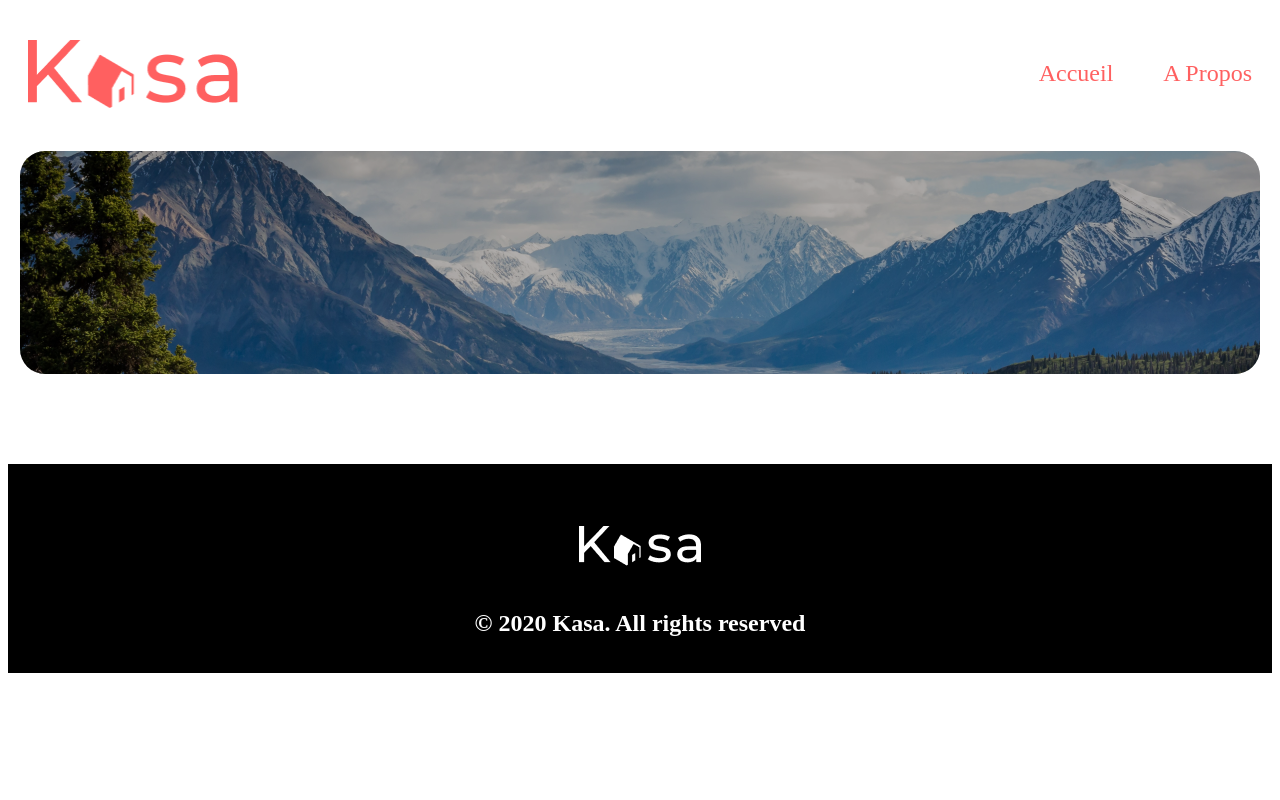
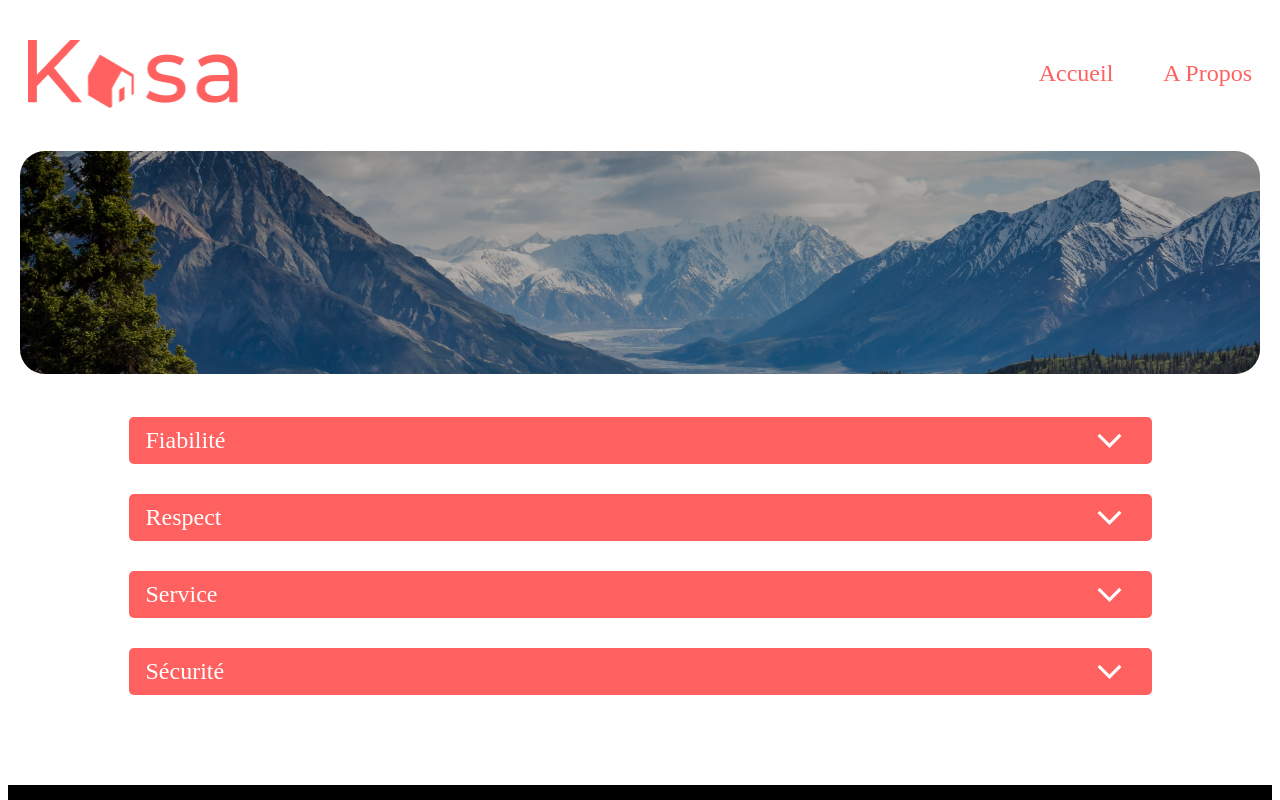
Before and after one commit to VansingleN/P7, a React (Create React App) app: page /Apropos in a window 1280 px wide. Shown: the top 800 px of the page. Built offline with nearby package versions, Linux system fonts and the light colour scheme.

Commit message:
Finition du composant collapse + fichier collapseContent.json

```diff
--- a/src/components/Collapse/Collapse.css
+++ b/src/components/Collapse/Collapse.css
@@ -0,0 +1,64 @@
+
+  .collapse_open {
+
+    color: #FF6060;
+    background-color: #F7F7F7;
+    margin: 0px auto;
+    margin-bottom: 30px;
+    max-width: 1023px;
+    border-radius: 5px;
+  }
+
+  .collapse_open p {
+    padding: 35px 17px 17px 17px;
+    margin: 0;
+    font-size: 24px;
+    font-weight: 300;
+  }
+
+  .collapse_open img {
+    transform: rotate(180deg);
+  }
+
+  .collapse_closed {
+    margin: 0px auto;
+    max-width: 1023px;
+    margin-bottom: 30px;
+  }
+
+  .collapse_button {
+    display: flex;
+    align-items: center;
+    justify-content: space-between;
+    background-color: #FF6060;
+    color: white;
+    width: 100%;
+    height: 47px;
+    font-size: 24px;
+    padding: 0 30px 0 17px;
+    border: none;
+    border-radius: 5px;
+    cursor: pointer;
+  }
+
+  @media screen and (max-width: 768px) {
+
+    .collapse_button {
+      font-size: 12px;
+      padding-left: 10px;
+      height: 30px;
+    }
+
+    .collapse_closed img {
+      width: 15px;
+    }
+
+    .collapse_open img {
+      width: 15px;
+    }
+
+    .collapse_open p {
+      font-size: 12px;
+      padding: 15px 10px 45px 10px;
+    }
+  }
--- a/src/components/Collapse/Collapse.js
+++ b/src/components/Collapse/Collapse.js
@@ -0,0 +1,26 @@
+import "./Collapse.css"
+import { useState } from "react"
+import vector from "../../assets/vector.png"
+
+
+function Collapse({ title, content }) {
+    const [isOpen, setIsOpen] = useState(false)
+    return isOpen ? (
+        <div className="collapse_open">
+            <button className="collapse_button" onClick={() => setIsOpen(false)}>
+                {title}
+                <img src={vector} alt="flèche d'ouverture" />
+            </button>
+            <p>{content}</p>
+        </div>
+    ) : (
+        <div className="collapse_closed">
+            <button className="collapse_button" onClick={() => setIsOpen(true)}>
+                {title}
+                <img src={vector} alt="flèche d'ouverture" />
+            </button>
+        </div>
+    )
+}
+
+export default Collapse;
--- a/src/data/apartments.json
+++ b/src/data/apartments.json
@@ -41,7 +41,7 @@
     "https://s3-eu-west-1.amazonaws.com/course.oc-static.com/projects/front-end-kasa-project/accommodation-1-5.jpg",
     "https://s3-eu-west-1.amazonaws.com/course.oc-static.com/projects/front-end-kasa-project/accommodation-1-6.jpg"
     ],
-    "description": "Profitez du charme de la vie parisienne dans un magnifique appartement. A 3 minutes à pied du Canl Saint Martin, vous serez proche des transports, mais également de nombreux commerces. L'appartement est tout équipé, et possède également un parking pour ceux qui souhaitent se déplacer en voiture.",
+    "description": "Profitez du charme de la vie parisienne dans un magnifique appartement. A 3 minutes à pied du Canal Saint Martin, vous serez proche des transports, mais également de nombreux commerces. L'appartement est tout équipé, et possède également un parking pour ceux qui souhaitent se déplacer en voiture.",
     "host": {
     "name": "Della Case",
     "picture": "https://s3-eu-west-1.amazonaws.com/course.oc-static.com/projects/front-end-kasa-project/profile-picture-1.jpg"
--- /dev/null
+++ b/src/data/collapseContent.json
@@ -0,0 +1,22 @@
+[
+    {
+      "id": "1ab",
+      "title": "Fiabilité",
+      "content": "Les annonces postées sur Kasa garantissent une fiabilité totale. Les photos sont conformes aux logements, et toutes les informations sont régulièrement vérifiées  par nos équipes."
+    },
+    {
+      "id": "3er",
+      "title": "Respect",
+      "content": "La bienveillance fait partie des valeurs fondatrices de Kasa. Tout comportement discriminatoire ou de perturbation du voisinage entraînera une exclusion de notre plateforme."
+    },
+    {
+      "id": "2az",
+      "title": "Service",
+      "content": "Nos équipes se tiennent à votre disposition pour vous fournir une expérience parfaite. N'hésitez pas à nous contacter si vous avez la moindre question."
+    },
+    {
+      "id": "1cd",
+      "title": "Sécurité",
+      "content": "La sécurité est la priorité de Kasa. Aussi bien pour nos hôtes que pour les voyageurs, chaque logement correspond aux critères de sécurité établis par nos services. En laissant une note aussi bien à l'hôte qu'au locataire, cela permet à nos équipes de vérifier que les standards sont bien respectés. Nous organisons également des ateliers sur la sécurité domestique pour nos hôtes."
+    }
+  ]
--- a/src/screens/Apropos/Apropos.js
+++ b/src/screens/Apropos/Apropos.js
@@ -1,12 +1,22 @@
 import './Apropos.css'
 import Banner from "../../components/Banner/Banner"
 import banner_img_apropos from "../../assets/banner_img_apropos.png"
+import Collapse from '../../components/Collapse/Collapse'
+import * as collapseContent from "../../data/collapseContent.json"
+
+const collapseContentArray = collapseContent.default
 
 function Apropos() {
     return (
         <div>
             <Banner image = {banner_img_apropos}
-            text = "" />
+                text = "" />
+
+            {collapseContentArray.map(({ title, id, content }) => (
+                <Collapse title = {title}
+                    id = {id}
+                    content = {content} />
+            ))}
         </div>
     )
 }
```
Also changed, not shown: src/assets/vector.png (renamed from src/assets/vector_down.png), src/assets/vector_up.png (deleted).
